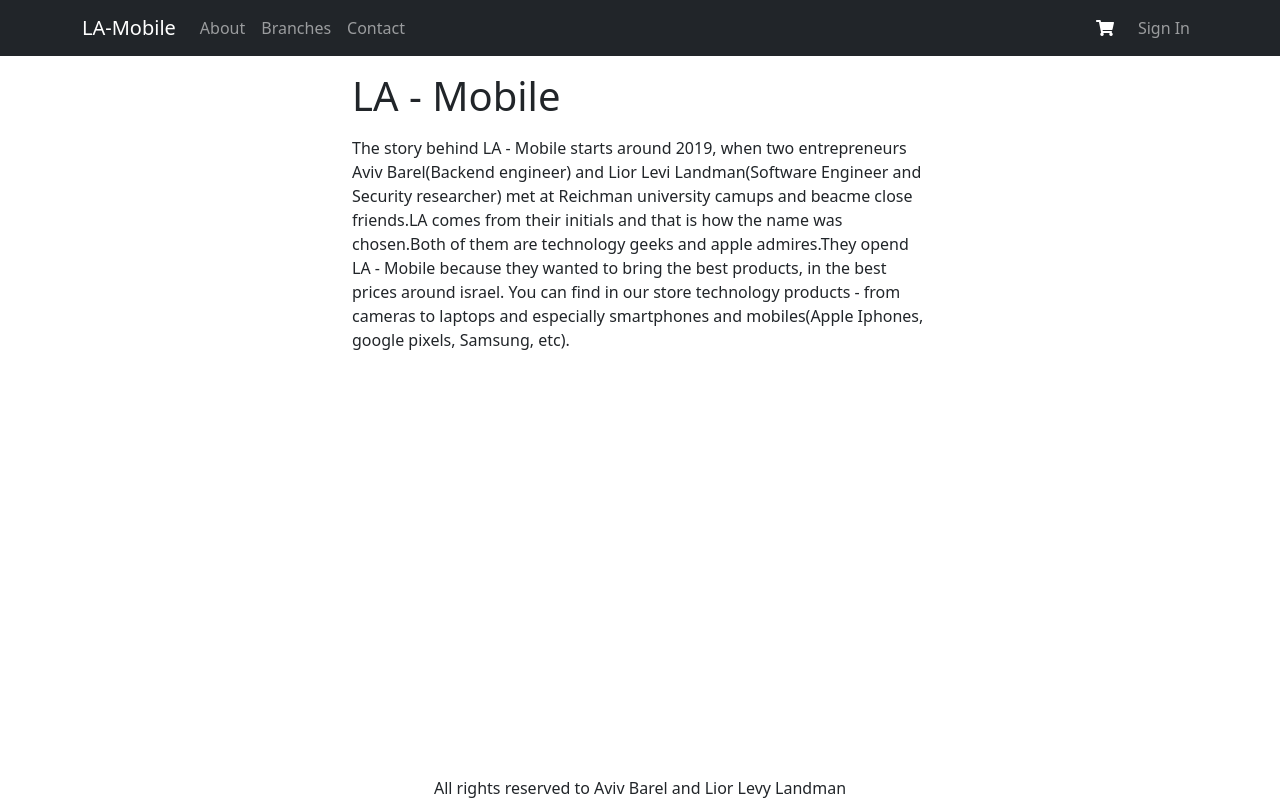
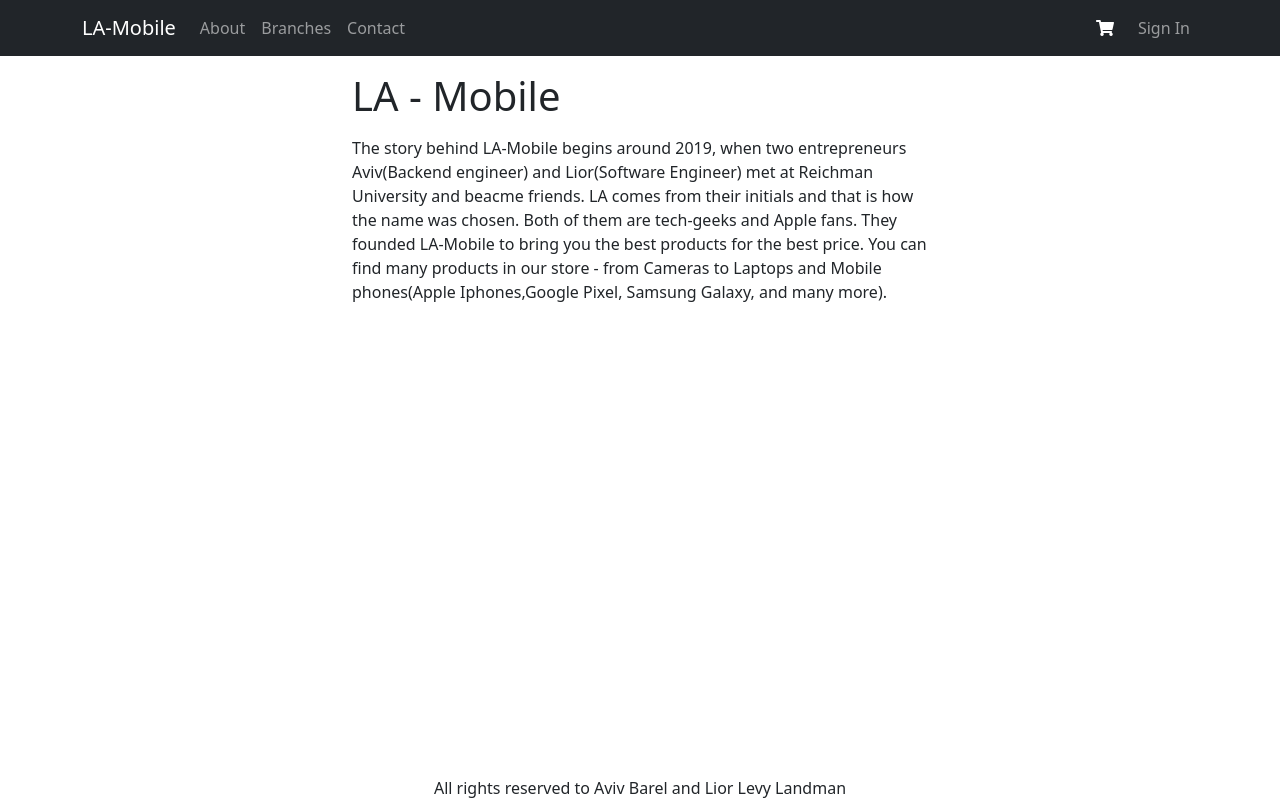
Before and after one commit to AvivBarel23/LA-Mobile, a React (Create React App) app in the folder frontend/: page /about in a window 1280 px wide. Built offline with nearby package versions, Linux system fonts and the light colour scheme.

Commit message:
Updated about screen

```diff
--- a/frontend/src/screens/AboutScreen.js
+++ b/frontend/src/screens/AboutScreen.js
@@ -5,19 +5,18 @@ export default function AboutScreen() {
   return (
     <Container className="small-container">
       <Helmet>
-        <title>About us </title>
+        <title>About us</title>
       </Helmet>
       <h1 className="my-3"> LA - Mobile </h1>
       <div>
-        The story behind LA - Mobile starts around 2019, when two entrepreneurs
-        Aviv Barel(Backend engineer) and Lior Levi Landman(Software Engineer and
-        Security researcher) met at Reichman university camups and beacme close
-        friends.LA comes from their initials and that is how the name was
-        chosen.Both of them are technology geeks and apple admires.They opend LA
-        - Mobile because they wanted to bring the best products, in the best
-        prices around israel. You can find in our store technology products -
-        from cameras to laptops and especially smartphones and mobiles(Apple
-        Iphones, google pixels, Samsung, etc).
+        The story behind LA-Mobile begins around 2019, when two entrepreneurs
+        Aviv(Backend engineer) and Lior(Software Engineer) met at Reichman
+        University and beacme friends. LA comes from their initials and that is
+        how the name was chosen. Both of them are tech-geeks and Apple fans.
+        They founded LA-Mobile to bring you the best products for the best
+        price. You can find many products in our store - from Cameras to Laptops
+        and Mobile phones(Apple Iphones,Google Pixel, Samsung Galaxy, and many
+        more).
       </div>
     </Container>
   );
```
